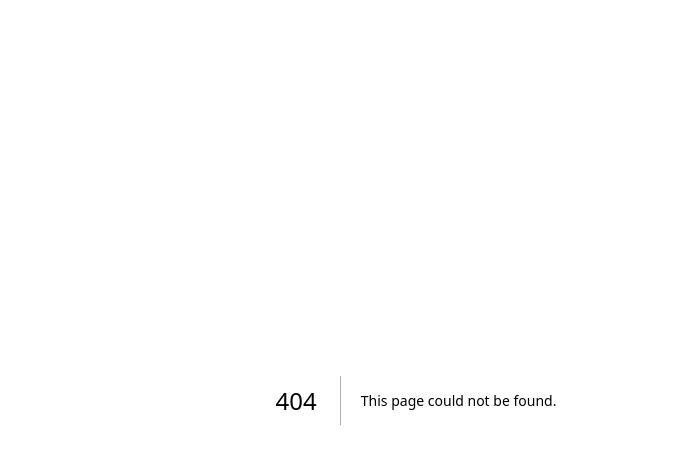
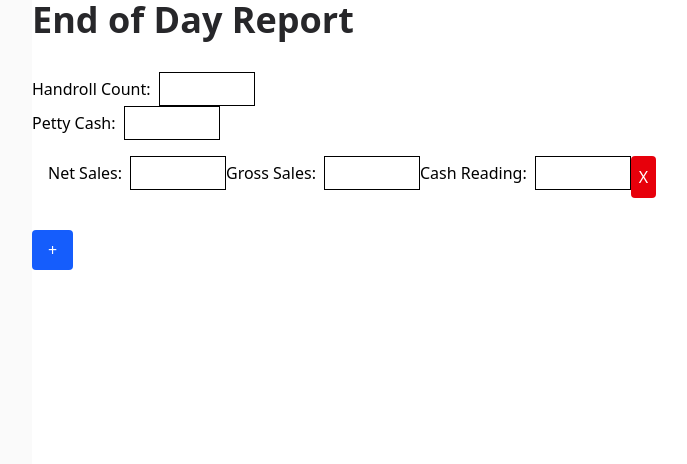
Before and after one commit to G-Tang2/sushi-sushi-EOD, a Next.js app: page /eod-report in a window 1280 px wide. Before the commit this address had no page. Shown: the top 464 px of the page, without its empty margins (224-911 px from the left). Built offline with nearby package versions, Linux system fonts and the light colour scheme.

Commit message:
added handroll count and petty cash to end of day report

```diff
--- a/app/bank-takings/page.tsx
+++ b/app/bank-takings/page.tsx
@@ -42,7 +42,7 @@ export default function Takings() {
           denominations={denominations}
           quantitiesAtom={bankTakingQuantitiesAtom}
         />
-        <Link href="/bank-takings" passHref>
+        <Link href="/eod-report" passHref>
           <Button variant="outline" size="lg" className="mb-8">
             Next
           </Button>
--- /dev/null
+++ b/app/eod-report/page.tsx
@@ -0,0 +1,125 @@
+"use client";
+
+import React from "react";
+import { useAtom } from "jotai";
+import { PrimitiveAtom } from "jotai";
+import {
+  createEODReportAtom,
+  SalesState,
+  handrollCountAtom,
+  pettyCashAtom,
+} from "@/state/moneyAtoms";
+
+interface SalesStateEditorProps {
+  salesAtom: PrimitiveAtom<SalesState>;
+  onDelete: () => void;
+}
+
+function SalesStateEditor({ salesAtom, onDelete }: SalesStateEditorProps) {
+  const [sales, setSales] = useAtom(salesAtom);
+
+  return (
+    <div className="flex order p-4 mb-4 space-y-2">
+      <label>
+        Net Sales:
+        <input
+          type="number"
+          value={sales.netSales || ""}
+          onChange={(e) =>
+            setSales({ ...sales, netSales: Number(e.target.value) })
+          }
+          className="border p-1 ml-2 w-24"
+        />
+      </label>
+      <label>
+        Gross Sales:
+        <input
+          type="number"
+          value={sales.grossSales || ""}
+          onChange={(e) =>
+            setSales({ ...sales, grossSales: Number(e.target.value) })
+          }
+          className="border p-1 ml-2 w-24"
+        />
+      </label>
+      <label>
+        Cash Reading:
+        <input
+          type="number"
+          value={sales.cashReading || ""}
+          onChange={(e) =>
+            setSales({ ...sales, cashReading: Number(e.target.value) })
+          }
+          className="border p-1 ml-2 w-24"
+        />
+      </label>
+      <button
+        onClick={onDelete}
+        className="px-2 py-1 bg-red-600 text-white rounded"
+        aria-label="Delete sales entry"
+      >
+        X
+      </button>
+    </div>
+  );
+}
+
+export default function EODReport() {
+  const [atoms, setAtoms] = React.useState<PrimitiveAtom<SalesState>[]>([
+    createEODReportAtom(),
+  ]);
+  const [hrCount, setHrCount] = useAtom(handrollCountAtom);
+  const [pettyCash, setPettyCash] = useAtom(pettyCashAtom);
+
+  const handleAdd = () => {
+    const newAtom = createEODReportAtom();
+    setAtoms((prev) => [...prev, newAtom]);
+  };
+
+  const handleDelete = (index: number) => {
+    setAtoms((prev) => prev.filter((_, i) => i !== index));
+  };
+
+  return (
+    <div className="flex min-h-screen items-center justify-center bg-zinc-50 font-sans">
+      <main className="flex min-h-screen w-full max-w-3xl flex-col items-center bg-white sm:items-start">
+        <h1 className="mb-8 text-4xl font-bold text-zinc-800">
+          End of Day Report
+        </h1>
+        <label>
+          Handroll Count:
+          <input
+            type="number"
+            value={hrCount || ""}
+            onChange={(e) => setHrCount(Number(e.target.value) || 0)}
+            className="border p-1 ml-2 w-24"
+          />
+        </label>
+        <label>
+          Petty Cash:
+          <input
+            type="number"
+            value={pettyCash || ""}
+            onChange={(e) => setPettyCash(Number(e.target.value) || 0)}
+            className="border p-1 ml-2 w-24"
+          />
+        </label>
+        <div>
+          {atoms.map((atom, idx) => (
+            <SalesStateEditor
+              key={idx}
+              salesAtom={atom}
+              onDelete={() => handleDelete(idx)}
+            />
+          ))}
+          <button
+            onClick={handleAdd}
+            className="mb-4 px-4 py-2 bg-blue-600 text-white rounded"
+          >
+            +
+          </button>
+        </div>
+      </main>
+    </div>
+  );
+}
--- a/state/moneyAtoms.ts
+++ b/state/moneyAtoms.ts
@@ -10,6 +10,8 @@ export const safeQuantitiesAtom = atom<Record<string, number>>({});
 export const safeRollsAtom = atom<Record<string, number>>({});
 export const tillQuantitiesAtom = atom<Record<string, number>>({});
 export const bankTakingQuantitiesAtom = atom<Record<string, number>>({});
+export const handrollCountAtom = atom<number>(0);
+export const pettyCashAtom = atom<number>(0);
 
 export const createTotalAtom = (
   quantitiesAtoms: PrimitiveAtom<Record<string, number>>[],
```
